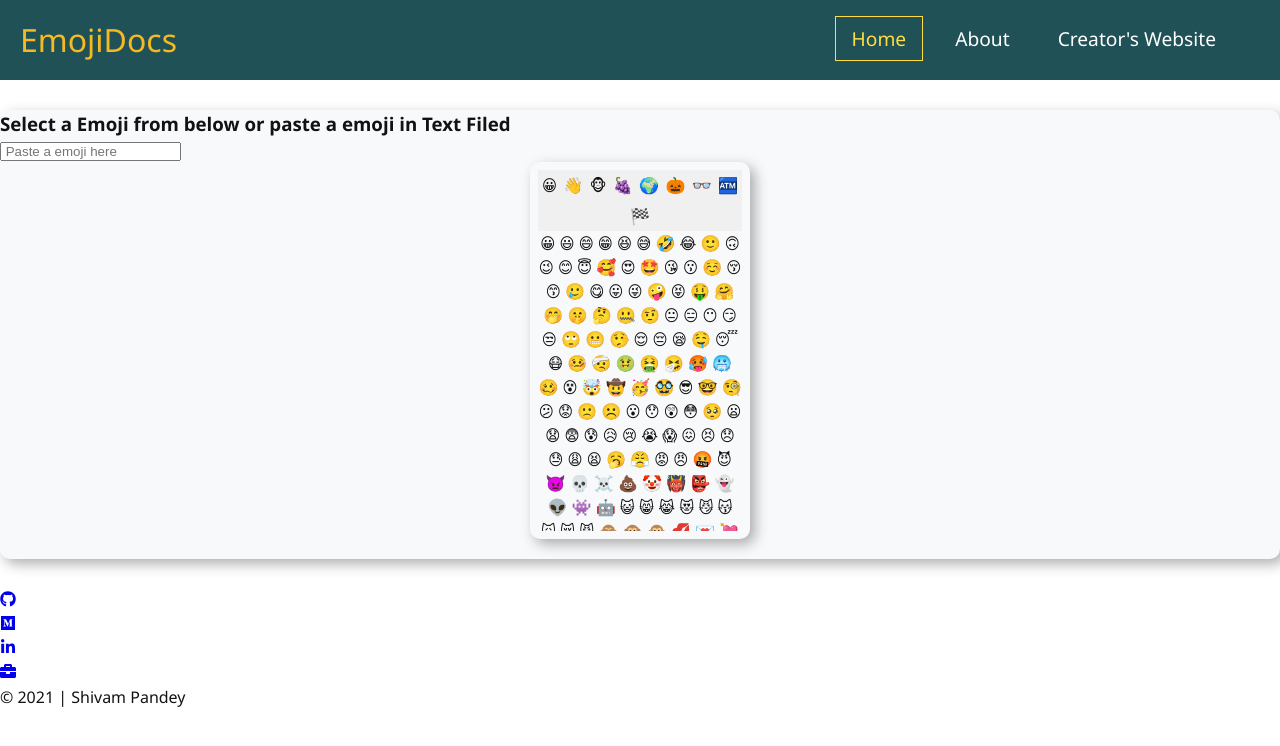
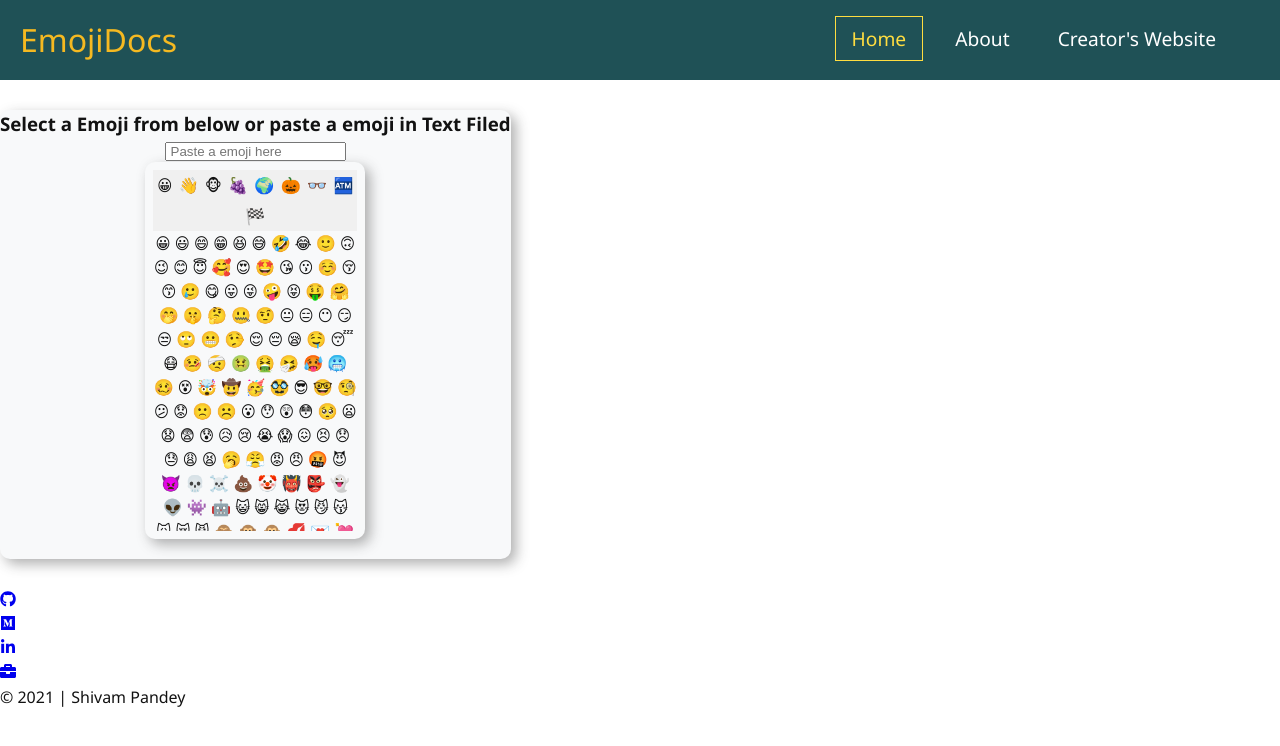
Before and after one commit to SJTGSHIVAM/know-your-emotion-mark-eight, a React (Create React App) app: page / in a window 1280 px wide. Shown: the top 746 px of the page. Built offline with nearby package versions, Linux system fonts and the light colour scheme.

Commit message:
feat: selected emoticon added to the display

```diff
--- a/src/components/EmojiTray/EmojiTray.css
+++ b/src/components/EmojiTray/EmojiTray.css
@@ -2,10 +2,12 @@
   box-sizing: border-box;
 }
 .bcard {
+  display: inline-block;
   background-color: #f8f9fa;
-  margin: 30px auto;
+  margin: 30px auto 30px auto;
   border-radius: 10px;
   padding: 0 0 20px 0;
+  text-align: center;
   box-shadow: 5px 5px 13px 0px rgba(50, 50, 50, 0.39);
 }
 .smallcard {
--- a/src/components/EmojiTray/EmojiTray.tsx
+++ b/src/components/EmojiTray/EmojiTray.tsx
@@ -27,9 +27,12 @@ const EmojiTray = () => {
         />
         {chosenEmoji && (
           <div>
-            {searchEmoji[chosenEmoji]
-              ? "This emoji represents " + searchEmoji[chosenEmoji].name + "."
-              : "This emoji is not available in the current collection."}
+            <span className="emoticon-display">{chosenEmoji}</span>
+            <div>
+              {searchEmoji[chosenEmoji]
+                ? "This emoji represents " + searchEmoji[chosenEmoji].name + "."
+                : "This emoji is not available in the current collection."}
+            </div>
           </div>
         )}
         <EmojiPick setChosenEmoji={setChosenEmoji} />
```
